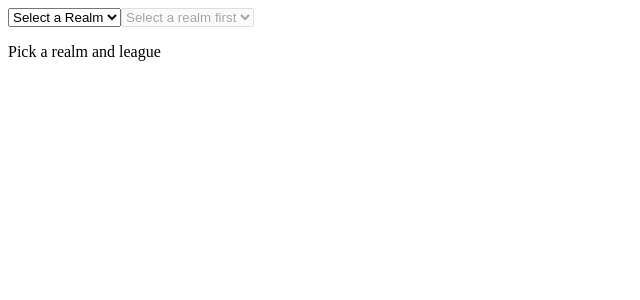
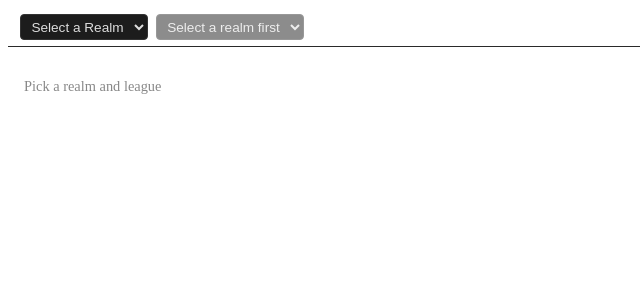
Before and after one commit to Camiam144/poe-flip-finder, a React (Vite) app: page / in a window 1280 px wide. Shown: the top 300 px of the page, without its empty margins (0-640 px from the left). Built offline with nearby package versions, Linux system fonts and the light colour scheme.

Commit message:
forgot to add css

```diff
--- a/src/App.css
+++ b/src/App.css
@@ -1,134 +1,43 @@
-.logo.vite:hover {
-  filter: drop-shadow(0 0 2em #747bff);
+.app {
+  display: flex;
+  flex-direction: column;
+  height: 100vh;
 }
 
-.logo.react:hover {
-  filter: drop-shadow(0 0 2em #61dafb);
-}
-:root {
-  font-family: Inter, Avenir, Helvetica, Arial, sans-serif;
-  font-size: 16px;
-  line-height: 24px;
-  font-weight: 400;
-
-  color: #0f0f0f;
-  background-color: #f6f6f6;
-
-  font-synthesis: none;
-  text-rendering: optimizeLegibility;
-  -webkit-font-smoothing: antialiased;
-  -moz-osx-font-smoothing: grayscale;
-  -webkit-text-size-adjust: 100%;
+.top-bar {
+  display: flex;
+  gap: 0.5rem;
+  align-items: center;
+  padding: 0.4rem 0.75rem;
+  border-bottom: 1px solid #2a2a2a;
+  flex-shrink: 0;
 }
 
-.container {
-  margin: 0;
-  padding-top: 10vh;
-  display: flex;
-  flex-direction: column;
-  justify-content: center;
-  text-align: center;
+.selector {
+  font-size: 0.85rem;
+  padding: 0.2rem 0.4rem;
+  background: #1c1c1c;
+  color: #ddd;
+  border: 1px solid #333;
+  border-radius: 4px;
 }
 
-.logo {
-  height: 6em;
-  padding: 1.5em;
-  will-change: filter;
-  transition: 0.75s;
+.selector:disabled {
+  opacity: 0.5;
 }
 
-.logo.tauri:hover {
-  filter: drop-shadow(0 0 2em #24c8db);
+.selector-error {
+  font-size: 0.8rem;
+  color: #e07a7a;
 }
 
-.row {
-  display: flex;
-  justify-content: center;
+.app-main {
+  flex: 1;
+  padding: 1rem;
+  overflow: auto;
 }
 
-a {
-  font-weight: 500;
-  color: #646cff;
-  text-decoration: inherit;
+.placeholder {
+  color: #888;
+  font-size: 0.9rem;
 }
-
-a:hover {
-  color: #535bf2;
-}
-
-h1 {
-  text-align: center;
-}
-
-.board-row {
-  display: flex;
-  /* grid-template-columns: repeat(3, 75px); */
-  align-items: center;
-}
-
-.square {
-  border: 1px solid;
-  width: 75px;
-  height: 75px;
-  font-size: 1em;
-  font-weight: 500;
-  font-family: inherit;
-  color: #0f0f0f;
-  background-color: #ffffff;
-  transition: border-color 0.25s;
-}
-
-input,
-button {
-  /* border-radius: 8px; */
-  border: 1px solid ;
-  padding: 0.6em 1.2em;
-  font-size: 1em;
-  font-weight: 500;
-  font-family: inherit;
-  color: #0f0f0f;
-  background-color: #ffffff;
-  transition: border-color 0.25s;
-  /* box-shadow: 0 2px 2px rgba(0, 0, 0, 0.2); */
-}
-
-button {
-  cursor: pointer;
-}
-
-button:hover {
-  border-color: #396cd8;
-}
-button:active {
-  border-color: #396cd8;
-  background-color: #e8e8e8;
-}
-
-input,
-button {
-  outline: none;
-}
-
-#greet-input {
-  margin-right: 5px;
-}
-
-@media (prefers-color-scheme: dark) {
-  :root {
-    color: #f6f6f6;
-    background-color: #2f2f2f;
-  }
-
-  a:hover {
-    color: #24c8db;
-  }
-
-  input,
-  button {
-    color: #ffffff;
-    background-color: #0f0f0f98;
-  }
-  button:active {
-    background-color: #0f0f0f69;
-  }
-}
--- a/src/App.tsx
+++ b/src/App.tsx
@@ -1,5 +1,6 @@
 import { TopBar } from "./components/TopBar";
 import { QueryProvider } from "./state/QueryContext";
+import "./App.css";
 
 function App() {
   return (
```
